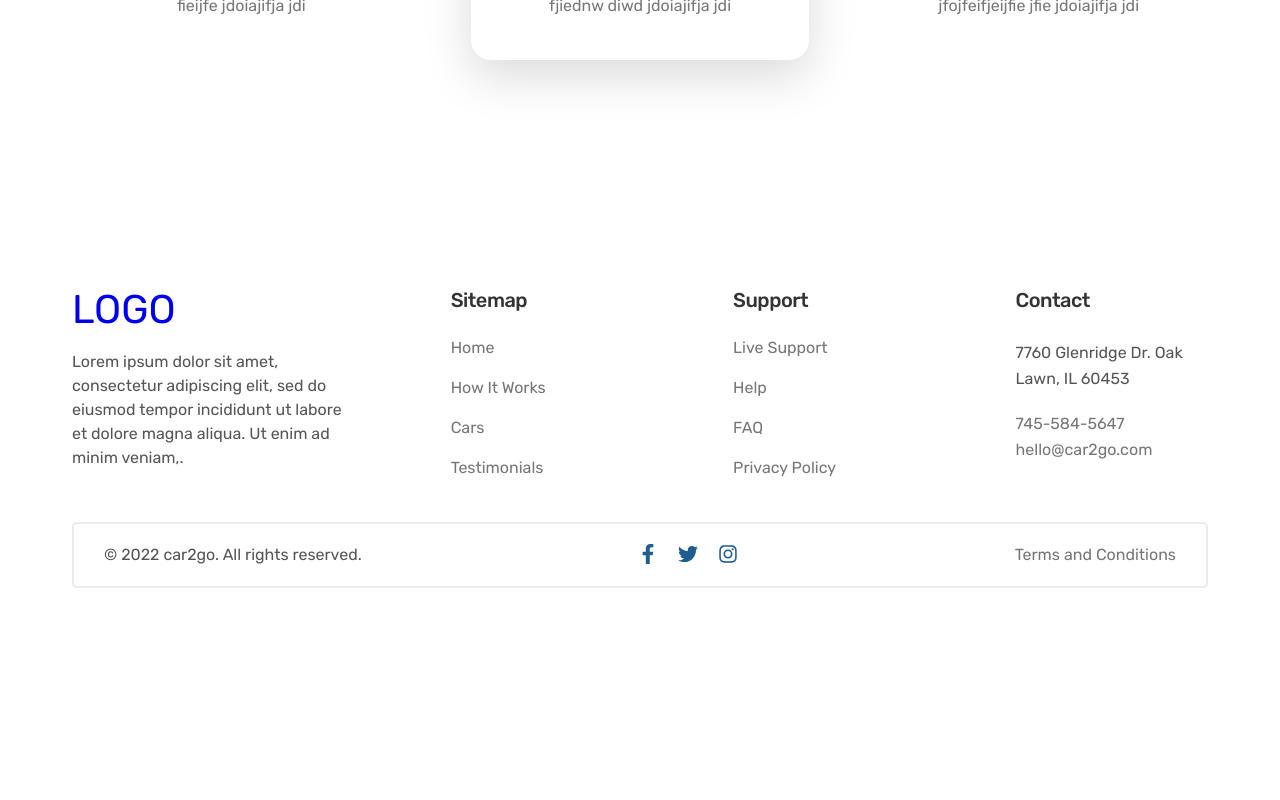
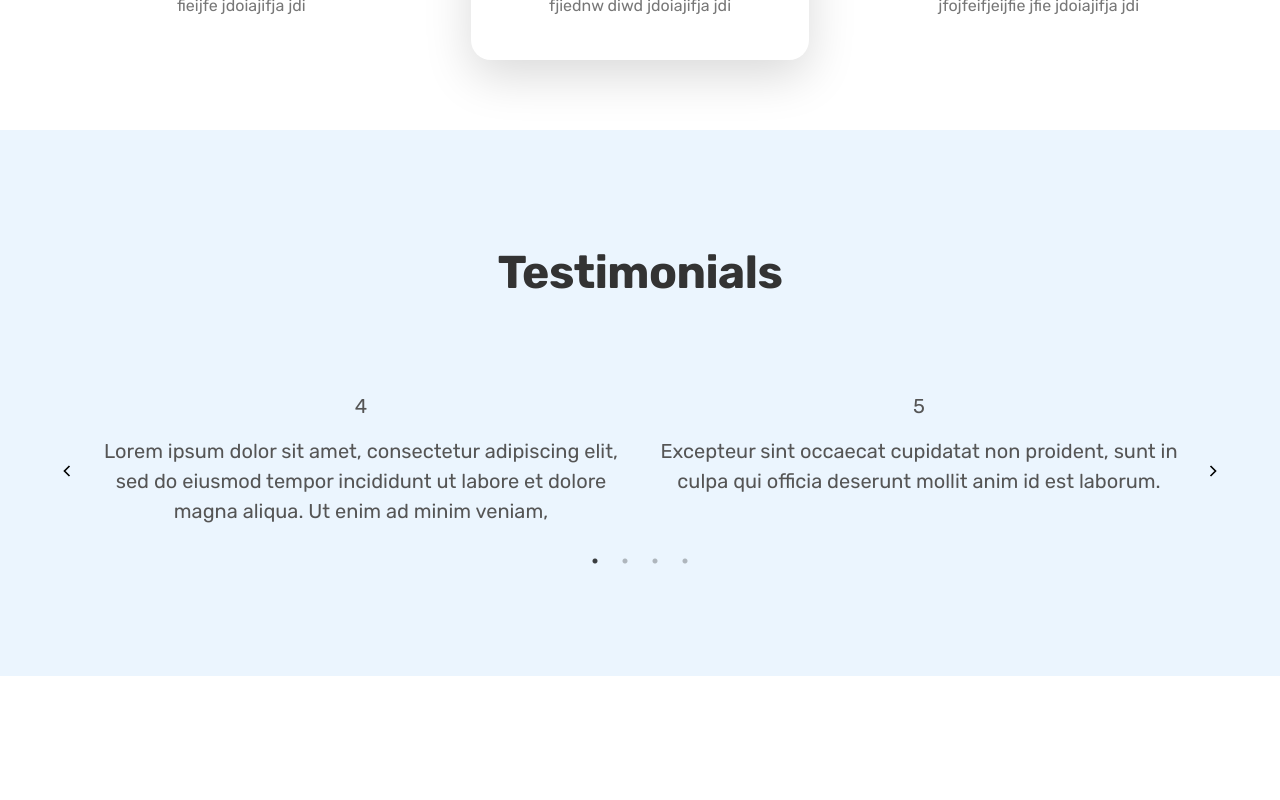
Before and after one commit to ivana7f/car2go, a React (Create React App) app: page / in a window 1280 px wide. Shown: the part 1960-2760 px from the top of the page. Before the commit the page ends 2644 px from the top, so only its background shows below. Built offline with nearby package versions, Linux system fonts and the light colour scheme.

Commit message:
added testimonials section

```diff
--- a/package.json
+++ b/package.json
@@ -10,6 +10,8 @@
     "react-dom": "^18.1.0",
     "react-icons": "^4.4.0",
     "react-scripts": "5.0.1",
+    "react-slick": "^0.29.0",
+    "slick-carousel": "^1.8.1",
     "web-vitals": "^2.1.4"
   },
   "scripts": {
--- a/src/App.js
+++ b/src/App.js
@@ -5,6 +5,7 @@ import Header from "./Components/Header/Header";
 import Hero from "./Components/Hero/Hero";
 import HowItWorks from "./Components/HowItWorks/HowItWorks";
 import SearchBox from "./Components/SearchBox/SearchBox";
+import Testimonials from "./Components/Testimonials/Testimonials";
 import WhyChoose from "./Components/WhyChoose/WhyChoose";
 
 function App() {
@@ -16,6 +17,7 @@ function App() {
       <AvailableModels />
       <HowItWorks />
       <WhyChoose />
+      <Testimonials />
       <Footer />
     </div>
   );
--- a/src/Components/Footer/Footer.module.scss
+++ b/src/Components/Footer/Footer.module.scss
@@ -29,6 +29,8 @@
 .footerHeading {
   @include heading(2rem, 3rem, 1);
   font-weight: $medium-font-weight;
+  text-align: left;
+  color: $dark-color;
 }
 
 .footerList {
--- a/src/Components/HowItWorks/HowItWorks.module.scss
+++ b/src/Components/HowItWorks/HowItWorks.module.scss
@@ -33,7 +33,7 @@
       width: 25%;
       height: 25rem;
 
-      background-color: #ebf5fe;
+      background-color: $light-color;
       border-radius: 50%;
       position: relative;
 
--- /dev/null
+++ b/src/Components/Testimonials/Testimonial/Testimonial.js
@@ -0,0 +1,14 @@
+import React from "react";
+
+import classes from "./Testimonial.module.scss";
+
+function Testimonial(props) {
+  return (
+    <div>
+      <p className={classes.rating}>{props.rating}</p>
+      <p className={classes.text}>{props.text}</p>
+    </div>
+  );
+}
+
+export default Testimonial;
--- /dev/null
+++ b/src/Components/Testimonials/Testimonial/Testimonial.module.scss
@@ -0,0 +1,14 @@
+@import "../../../Styles/Mixins.scss";
+@import "../../../Styles/Variables.scss";
+
+.rating {
+  text-align: center;
+  font-size: 2rem;
+}
+
+.text {
+  font-size: 2rem;
+  line-height: 1.5;
+  margin: 2rem;
+  text-align: center;
+}
--- /dev/null
+++ b/src/Components/Testimonials/Testimonials.js
@@ -0,0 +1,74 @@
+import React from "react";
+import Slider from "react-slick";
+import "slick-carousel/slick/slick.css";
+import "slick-carousel/slick/slick-theme.css";
+import Testimonial from "./Testimonial/Testimonial";
+import classes from "./Testimonials.module.scss";
+import { GrFormPrevious } from "react-icons/gr";
+import { GrFormNext } from "react-icons/gr";
+
+const DUMMY_DATA = [
+  {
+    id: 1,
+    rating: 4,
+    text: "Lorem ipsum dolor sit amet, consectetur adipiscing elit, sed do eiusmod tempor incididunt ut labore et dolore magna aliqua. Ut enim ad minim veniam,",
+  },
+  {
+    id: 2,
+    rating: 5,
+    text: "Excepteur sint occaecat cupidatat non proident, sunt in culpa qui officia deserunt mollit anim id est laborum.",
+  },
+  {
+    id: 3,
+    rating: 1,
+    text: "Ut enim ad minim veniam, quis nostrud exercitation ullamco laboris nisi ut aliquip ex ea commodo consequat.",
+  },
+  {
+    id: 4,
+    rating: 1,
+    text: "Ut enim ad minim veniam, quis nostrud exercitation ullamco laboris nisi ut aliquip ex ea commodo consequat.",
+  },
+];
+
+const settings = {
+  dots: true,
+  infinite: true,
+  speed: 500,
+  slidesToShow: 2,
+  slidesToScroll: 1,
+  prevArrow: <SamplePrevArrow />,
+  nextArrow: <SampleNextArrow />,
+};
+
+function SamplePrevArrow(props) {
+  let { className, onClick } = props;
+  return <GrFormPrevious className={className} onClick={onClick} />;
+}
+
+function SampleNextArrow(props) {
+  let { className, onClick } = props;
+  return <GrFormNext className={className} onClick={onClick} />;
+}
+
+function Testimonials() {
+  return (
+    <section className={classes.testimonials}>
+      <div className={classes.container}>
+        <h2>Testimonials</h2>
+        <div className={classes.slider}>
+          <Slider {...settings}>
+            {DUMMY_DATA.map((testimonial) => (
+              <Testimonial
+                key={testimonial.id}
+                rating={testimonial.rating}
+                text={testimonial.text}
+              />
+            ))}
+          </Slider>
+        </div>
+      </div>
+    </section>
+  );
+}
+
+export default Testimonials;
--- /dev/null
+++ b/src/Components/Testimonials/Testimonials.module.scss
@@ -0,0 +1,20 @@
+@import "../../Styles/Mixins.scss";
+@import "../../Styles/Variables.scss";
+
+.testimonials {
+  padding: 12rem 0;
+  background-color: $light-color;
+}
+
+.container {
+  @include container();
+}
+
+h2 {
+  @include heading(4.6rem, 9rem, 1);
+  text-align: center;
+}
+
+.slider {
+  padding: 1rem;
+}
--- a/src/Styles/Variables.scss
+++ b/src/Styles/Variables.scss
@@ -2,6 +2,7 @@
 $primary-color: #339af0;
 $darker-color: #297bc0;
 $dark-color: #1f5c90;
+$light-color: #ebf5fe;
 
 $text-color-primary: #555;
 $text-color-dark: #333;
--- a/src/index.js
+++ b/src/index.js
@@ -1,8 +1,9 @@
 import React from "react";
 import ReactDOM from "react-dom/client";
-import "./Styles/index.scss"
+import "./Styles/index.scss";
+import "slick-carousel/slick/slick.css";
+import "slick-carousel/slick/slick-theme.css";
 import App from "./App";
-
 
 const root = ReactDOM.createRoot(document.getElementById("root"));
 root.render(
```
Also changed, not shown: 1 other file (tests, documents, lock files or other folders).
